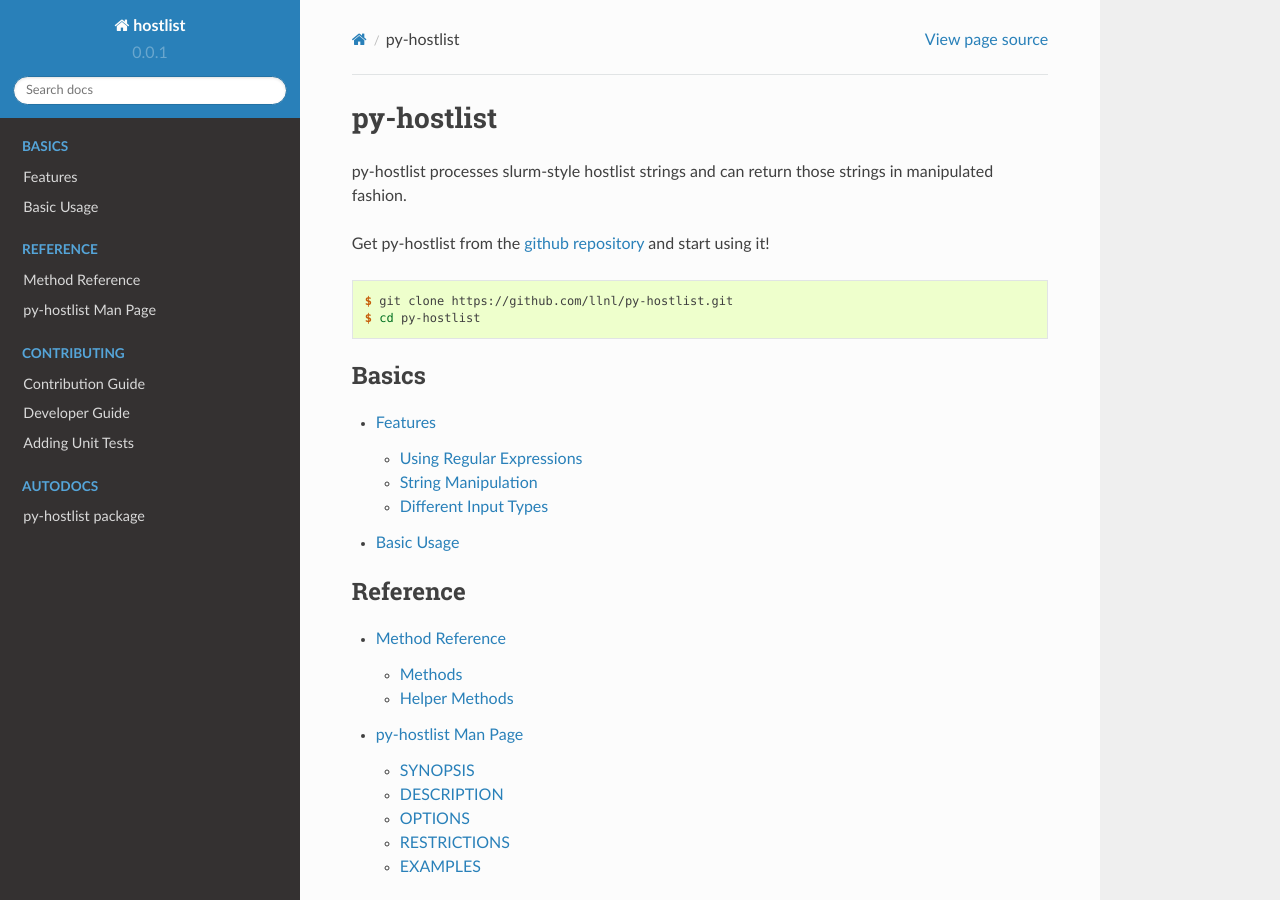
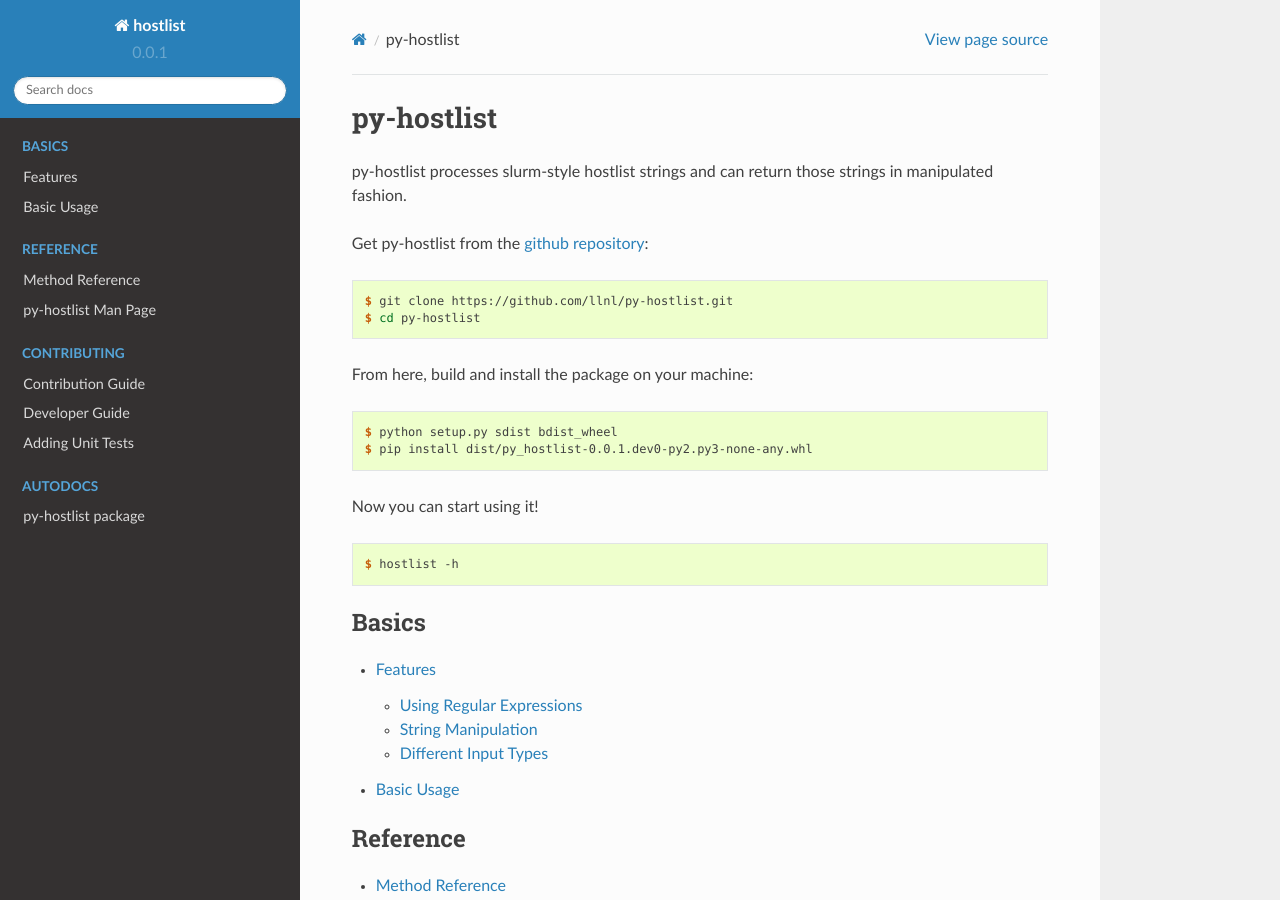
Before and after one commit to LLNL/py-hostlist, a Sphinx documentation site: the page built from docs/index.rst, in a window 1280 px wide and 900 px high. Built offline with Sphinx 7.4.7 and the Read the Docs theme 2.0.0, drawn with Linux system fonts in a browser that asks for light colours.

Commit message:
Added instructions for building, installing, and running hostlist on local machine

```diff
--- a/docs/index.rst
+++ b/docs/index.rst
@@ -8,12 +8,25 @@ py-hostlist
 
 py-hostlist processes slurm-style hostlist strings and can return those strings in manipulated fashion.
 
-Get py-hostlist from the `github repository <https://github.com/LLNL/py-hostlist>`_ and start using it!
+Get py-hostlist from the `github repository <https://github.com/LLNL/py-hostlist>`_:
 
 .. code-block:: console
 
    $ git clone https://github.com/llnl/py-hostlist.git
    $ cd py-hostlist
+
+From here, build and install the package on your machine:
+
+.. code-block:: console
+
+   $ python setup.py sdist bdist_wheel
+   $ pip install dist/py_hostlist-0.0.1.dev0-py2.py3-none-any.whl
+
+Now you can start using it!
+
+.. code-block:: console
+
+   $ hostlist -h
 
 .. toctree::
    :maxdepth: 2
```
